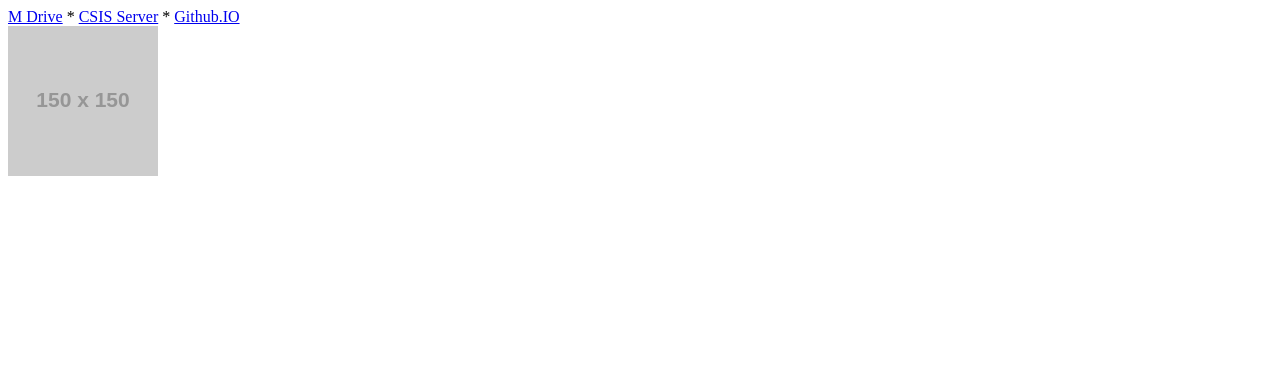
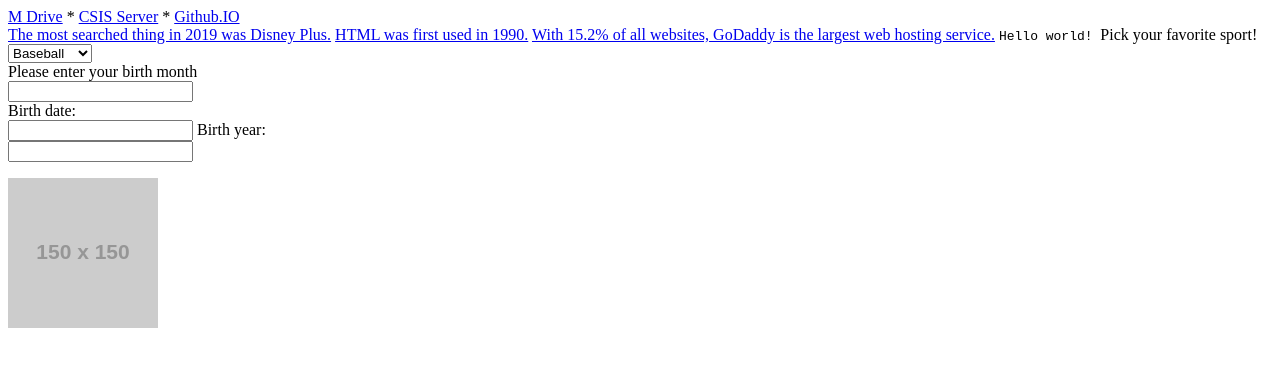
Before and after one commit to anthonycgalea/anthonycgalea.github.io, a plain HTML site: page index.html in a window 1280 px wide. Drawn offline with Linux system fonts and the light colour scheme; placeholder pictures from the web are drawn by us.

Commit message:
Update index.html

```diff
--- a/index.html
+++ b/index.html
@@ -3,4 +3,30 @@
   <a href="http://csis.svsu.edu/~agalea/">CSIS Server</a> *
   <a href="https://anthonycgalea.github.io/">Github.IO</a>
 </nav>
+<a href="https://trends.google.com/trends/yis/2019/US/">The most searched thing in 2019 was Disney Plus.</a>
+<a href="https://en.wikipedia.org/wiki/HTML">HTML was first used in 1990.</a>
+<a href="https://www.hostingadvice.com/how-to/largest-web-hosting-companies/">With 15.2% of all websites, GoDaddy is the largest web hosting service.</a>
+<code>
+  Hello world!
+</code>
+<label for="sports">Pick your favorite sport!</label>
+
+<select id="sports">
+  <option value="baseball">Baseball</option>
+  <option value="football">Football</option>
+  <option value="soccer">Soccer</option>
+  <option value="hockey">Hockey</option>
+  <option value="basketball">Basketball</option>
+  <option value="golf">Golf</option>
+</select>
+
+<form>
+  <label for="bmonth">Please enter your birth month</label><br>
+  <input type="text" id="bmonth" name="bmonth"><br>
+  <label for="bdate">Birth date:</label><br>
+  <input type="text" id="bdate" name="bdate">
+  <label for="byear">Birth year:</label><br>
+  <input type="text" id="byear" name="byear">
+</form>
+
 <img src="https://via.placeholder.com/150" />
```
